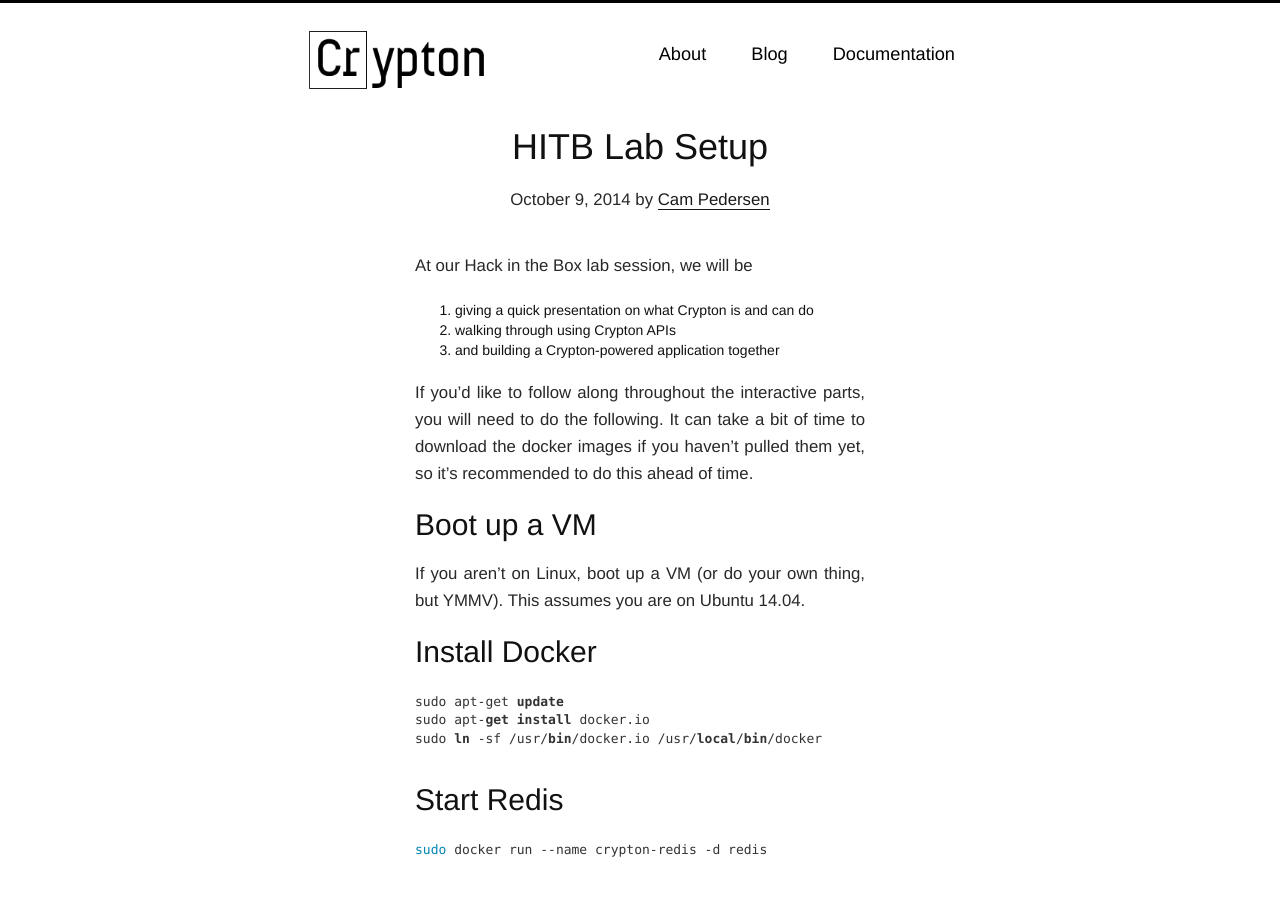
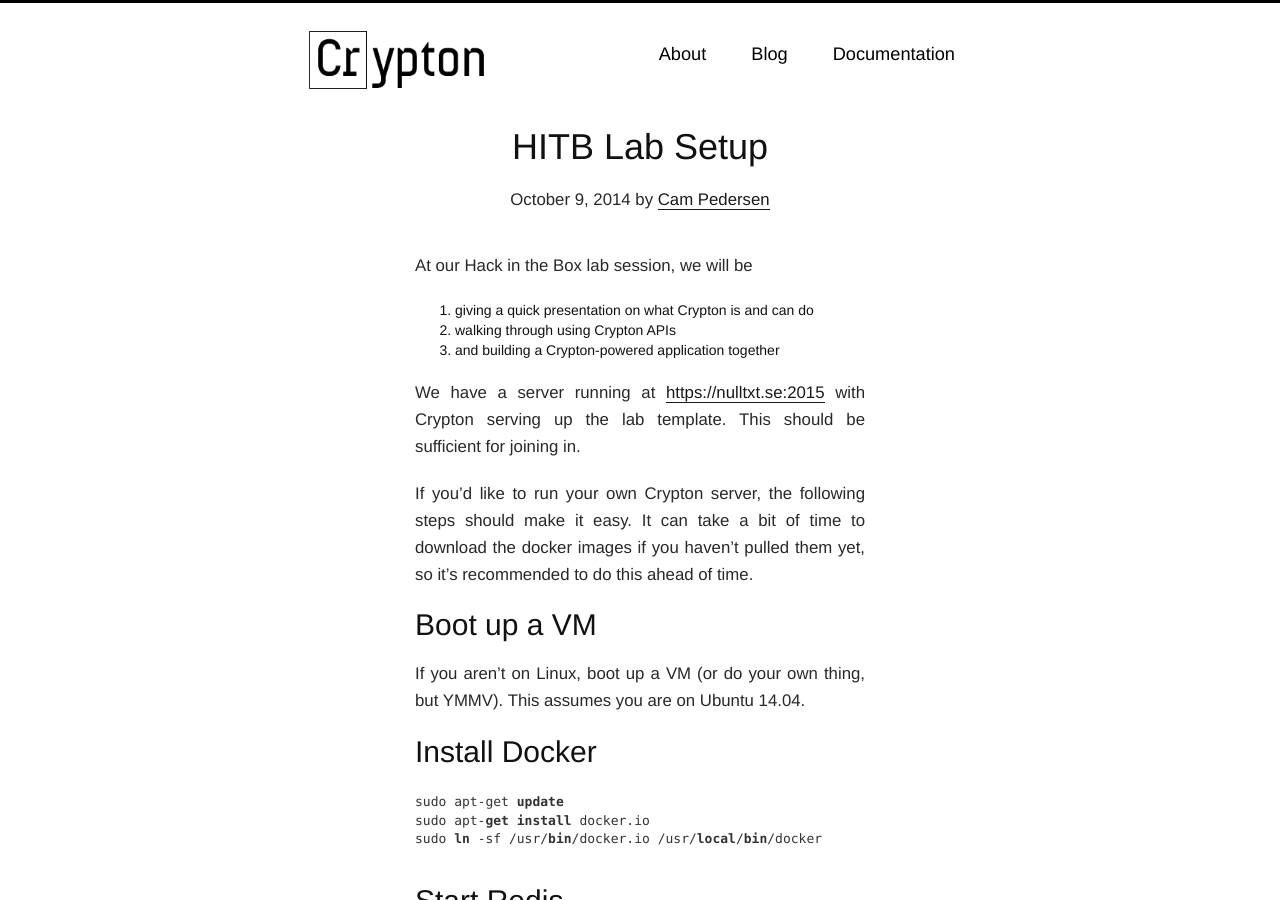
Before and after one commit to SpiderOak/crypton-web, a Jekyll site: the page built from blog/_posts/2014-10-9-lab-setup.md, in a window 1280 px wide and 900 px high. Built offline with Jekyll 4.4.1, drawn with Linux system fonts in a browser that asks for light colours; Markdown is read by kramdown in place of the engine named in the settings; comment, search, counter and statistics services are not loaded; some of the changed text lies outside the part shown.

Commit message:
hitb blog post updates

`````diff
--- a/blog/_posts/2014-10-9-lab-setup.md
+++ b/blog/_posts/2014-10-9-lab-setup.md
@@ -10,7 +10,10 @@
 2. walking through using Crypton APIs
 3. and building a Crypton-powered application together
 
-If you'd like to follow along throughout the interactive parts, you will need to do the following.
+We have a server running at [https://nulltxt.se:2015](https://nulltxt.se:1025) with Crypton serving up
+the lab template. This should be sufficient for joining in.
+
+If you'd like to run your own Crypton server, the following steps should make it easy.
 It can take a bit of time to download the docker images if you haven't pulled them yet, so it's
 recommended to do this ahead of time.
 
@@ -78,5 +81,16 @@
 ## Open up the walkthrough
 
 ````
+git clone git@github.com:daviddahl/crypton-live-code.git
+cd crypton-live-code
+open index.html
+````
 
+## Point your client to your server
+
+In a `<script>` in `index.html`, put the following:
+
+````javascript
+crypton.host = 'localhost';
+// or the ip of your VM if you didn't forward the port
 ````
`````
